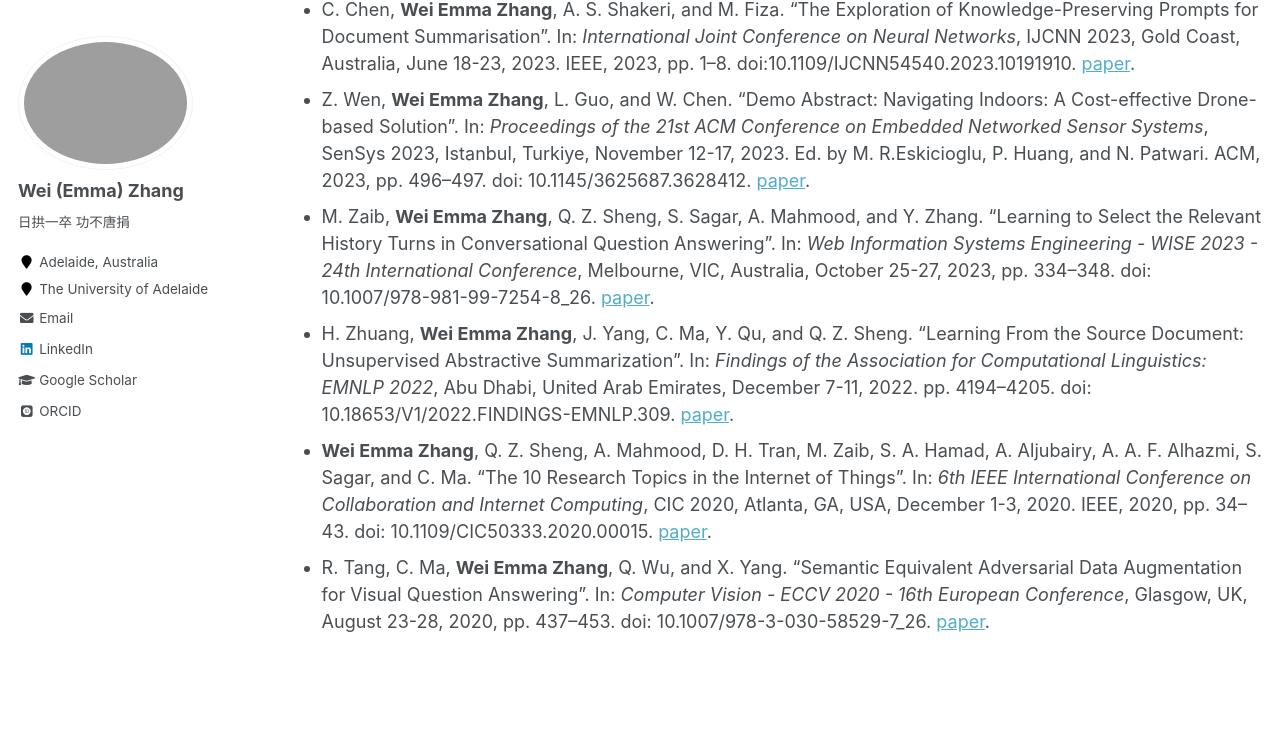
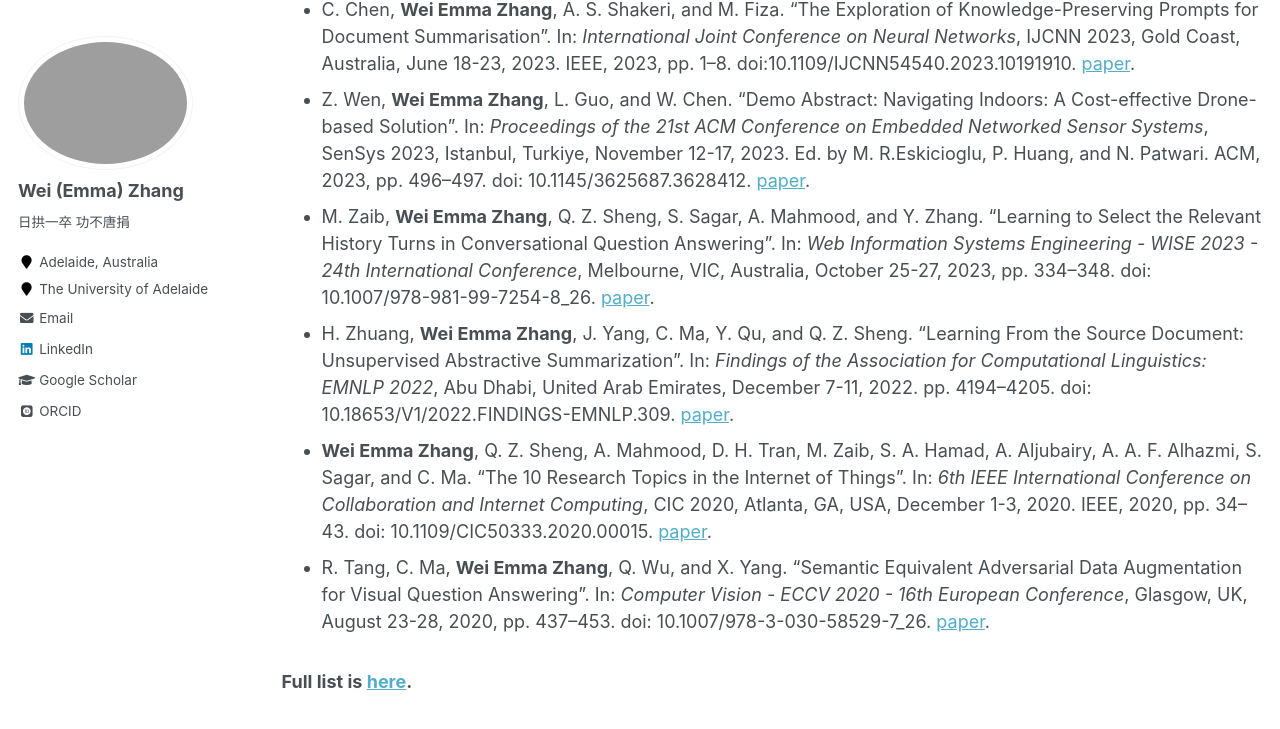
Before and after one commit to weiezhang/weiezhang.github.io, a Jekyll site: the page built from _pages/publications.md, in a window 1280 px wide and 900 px high, scrolled down 3903 px. Shown: the top 729 px of the window. Built offline with Jekyll 4.4.1, drawn with Linux system fonts in a browser that asks for light colours; some web fonts are replaced.

Commit message:
Update publications.md

```diff
--- a/_pages/publications.md
+++ b/_pages/publications.md
@@ -59,3 +59,5 @@ Mahmood. Springer, 2019, pp. 203–226.
 - H. Zhuang, <b>Wei Emma Zhang</b>, J. Yang, C. Ma, Y. Qu, and Q. Z. Sheng. “Learning From the Source Document: Unsupervised Abstractive Summarization”. In: *Findings of the Association for Computational Linguistics: EMNLP 2022*, Abu Dhabi, United Arab Emirates, December 7-11, 2022. pp. 4194–4205. doi: 10.18653/V1/2022.FINDINGS-EMNLP.309. [paper](https://doi.org/10.18653/v1/2022.findings-emnlp.309).
 - <b>Wei Emma Zhang</b>, Q. Z. Sheng, A. Mahmood, D. H. Tran, M. Zaib, S. A. Hamad, A. Aljubairy, A. A. F. Alhazmi, S. Sagar, and C. Ma. “The 10 Research Topics in the Internet of Things”. In: *6th IEEE International Conference on Collaboration and Internet Computing*, CIC 2020, Atlanta, GA, USA, December 1-3, 2020. IEEE, 2020, pp. 34–43. doi: 10.1109/CIC50333.2020.00015. [paper](https://doi.org/10.1109/CIC50333.2020.00015).
 - R. Tang, C. Ma, <b>Wei Emma Zhang</b>, Q. Wu, and X. Yang. “Semantic Equivalent Adversarial Data Augmentation for Visual Question Answering”. In: *Computer Vision - ECCV 2020 - 16th European Conference*, Glasgow, UK, August 23-28, 2020, pp. 437–453. doi: 10.1007/978-3-030-58529-7\_26. [paper](https://doi.org/10.1007/978-3-030-58529-7%5C_26).
+
+### Full list is [here](../files/WeiEmmaZHANG_Publication_list_by_type.pdf).
```
